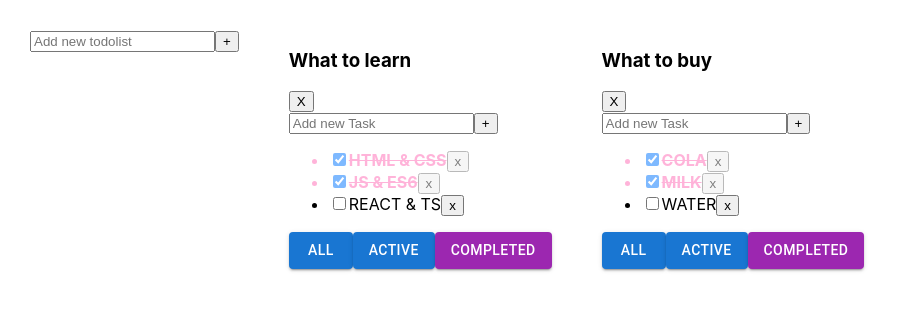
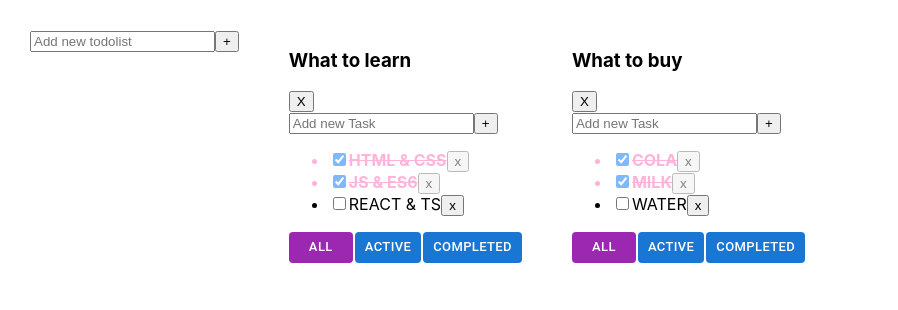
Before and after one commit to Paskinho/newtodolist, a React (Create React App) app: page / in a window 1280 px wide. Shown: the top 310 px of the page, without its empty margins (0-898 px from the left). Built offline with nearby package versions, Linux system fonts and the light colour scheme.

Commit message:
7 lesson changed button style

```diff
--- a/src/Todolist.tsx
+++ b/src/Todolist.tsx
@@ -60,9 +60,11 @@ export const TodoList = (props: TodoListPropsType) => {
     const addTask = (title: string) => props.addTask(title, props.todoListId)
 const changeTitle = (nextTitle: string) => props.changeTodolistTitle(nextTitle, props.todoListId)
 
-    const allBtnClass = props.filter === "all" ? "btn-active" : ""
-    const activeBtnClass = props.filter === "active" ? "btn-active" : ""
-    const completedBtnClass = props.filter === "completed" ? "btn-active" : ""
+    // const allBtnClass = props.filter === "all" ? "btn-active" : ""
+    // const activeBtnClass = props.filter === "active" ? "btn-active" : ""
+    // const completedBtnClass = props.filter === "completed" ? "btn-active" : ""
+const btnStyle = {marginRight: "2px"}
+
 
     return (
         <div>
@@ -75,23 +77,28 @@ const changeTitle = (nextTitle: string) => props.changeTodolistTitle(nextTitle,
             {tasksJSXItemsList}
             <div>
                 <Button
+                    style={btnStyle}
                     variant={"contained"}
-                    color={"primary"}
-                    className={allBtnClass}
+                    color={props.filter === "all" ? "secondary" : "primary"}
+                    size={"small"}
+                    disableElevation
                     onClick={changeFilterHandlerCreator("all")}
                 >All
                 </Button>
                 <Button
+                    style={btnStyle}
                     variant={"contained"}
-                    color={"primary"}
-                    className={activeBtnClass}
+                    color={props.filter === "active" ? "secondary" : "primary"}
+                    size={"small"}
+                    disableElevation
                     onClick={changeFilterHandlerCreator("active")}
                 >Active
                 </Button>
                 <Button
                     variant={"contained"}
-                    color={"secondary"}
-                    className={completedBtnClass}
+                    color={props.filter === "completed" ? "secondary" : "primary"}
+                    size={"small"}
+                    disableElevation
                     onClick={changeFilterHandlerCreator("completed")}
                 >Completed
                 </Button>
```
